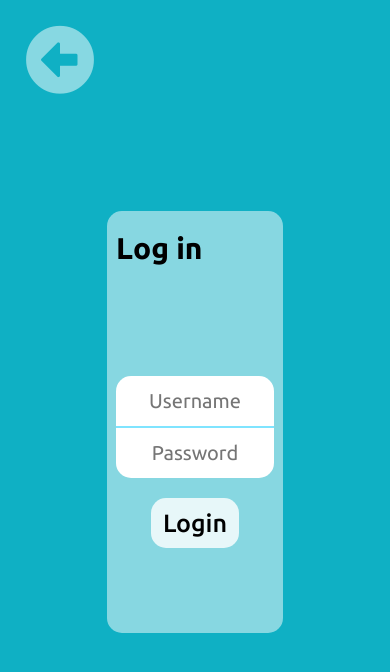
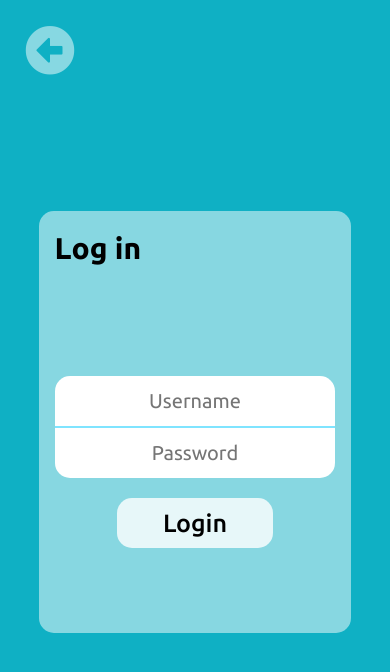
Before and after one commit to Demoday8/Demoday, a plain HTML site: page entrar.html in a window 390 px wide. Drawn offline with Linux system fonts and the light colour scheme.

Commit message:
Responsividade Entrar

```diff
--- a/style/entrar.css
+++ b/style/entrar.css
@@ -114,14 +114,19 @@ button:hover{
 }
 
 
-
-
-
-
-
 @keyframes cor {
     0%{background-color: rgb(0, 201, 255)}
     30%{background-color: rgb(204,251,0)}
     60%{background-color: rgb(0,170,212)}
     100%{background-color: rgb(0, 201, 255)}
 }
+
+
+@media screen and (max-width: 568px){
+    .contain{
+        width: 80vw;
+    }
+    i{
+        font-size: 50px
+    }
+}
```
